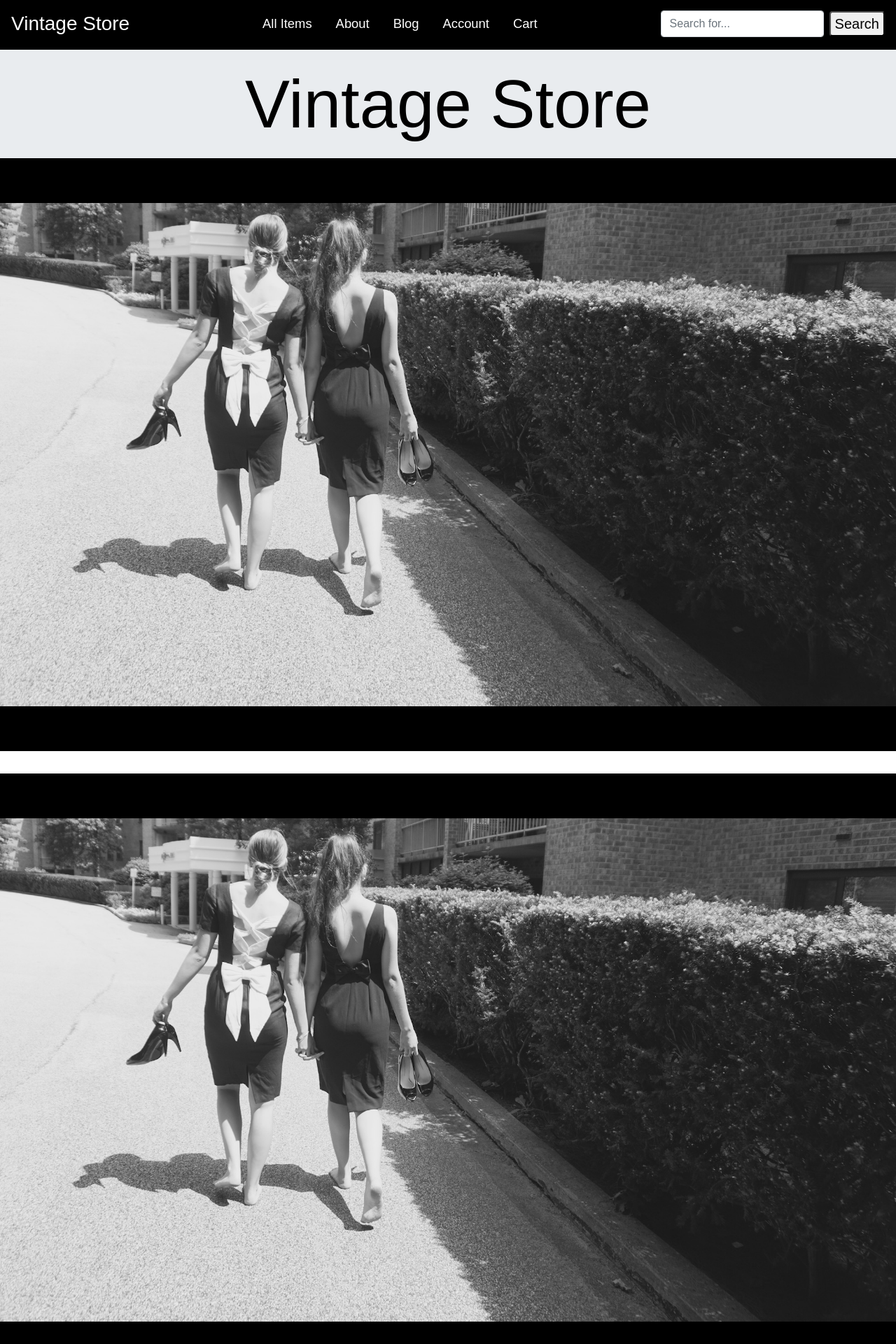
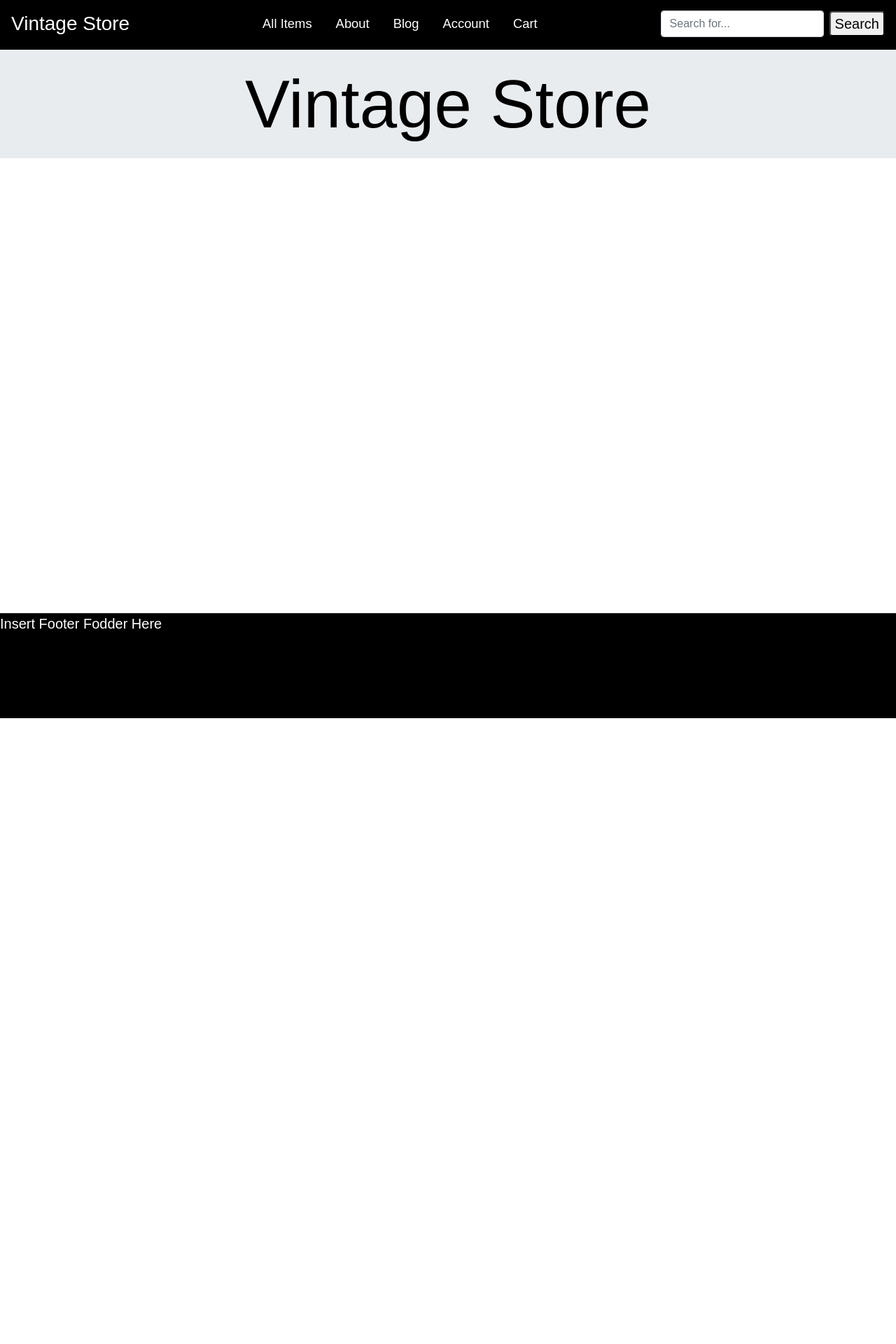
Before and after one commit to SaraBroad/VintageStore, a React (Create React App) app in the folder client/: page / in a window 1280 px wide. Shown: the top 1920 px of the page at 70% size. After the commit the page ends 1026 px from the top, so only its background shows below. Built offline with nearby package versions, Linux system fonts and the light colour scheme.

Commit message:
updated styling and home path

```diff
--- a/client/public/index.html
+++ b/client/public/index.html
@@ -21,7 +21,7 @@
       work correctly both with client-side routing and a non-root public URL.
       Learn how to configure a non-root public URL by running `npm run build`.
     -->
-    <title>React App</title>
+    <title>Vintage Store</title>
   </head>
   <body>
     <noscript>
--- a/client/src/App.js
+++ b/client/src/App.js
@@ -26,7 +26,7 @@ import Container from "./components/Container";
 
 //this code renders home, cart, and likely any page that contains components
 const App = () => (
-  <Router>
+  <Router path="/home">
     <div className="app">
       <Navbar />
       <Container />
@@ -36,13 +36,11 @@ const App = () => (
         <Route exact path="/blog" component={Blog} />
         <Route exact path="/account" component={Account} />
         <Route exact path="/cart" component={Cart} />
-        <Route exact path="/" component={Home} />
+        <Route exact path="/home" component={Home} />
         <Route exact path="/checkout" component={Checkout} />
         <Route exact path="/contact" component={Contact} />
         <Route exact path="/FAQs" component={FAQs} />
-        <Jumbotron />
       </Wrapper>
-
       <Footer >
         {/* <Route exact path="/contact" component={Contact} /> */}
         {/* <Route exact path="/FAQs" component={FAQs} /> */}
```
